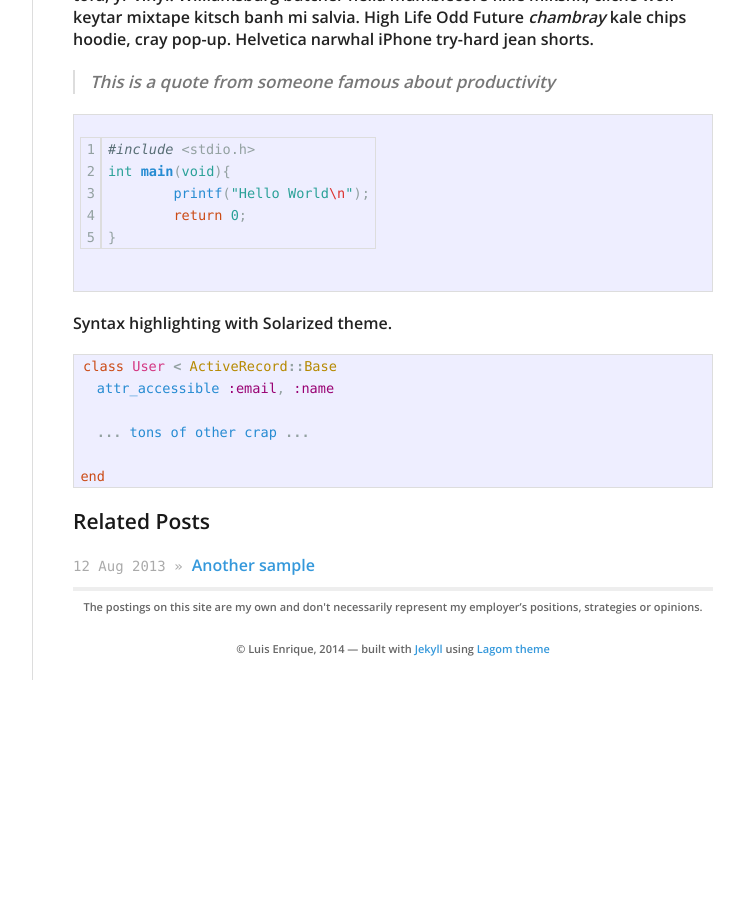
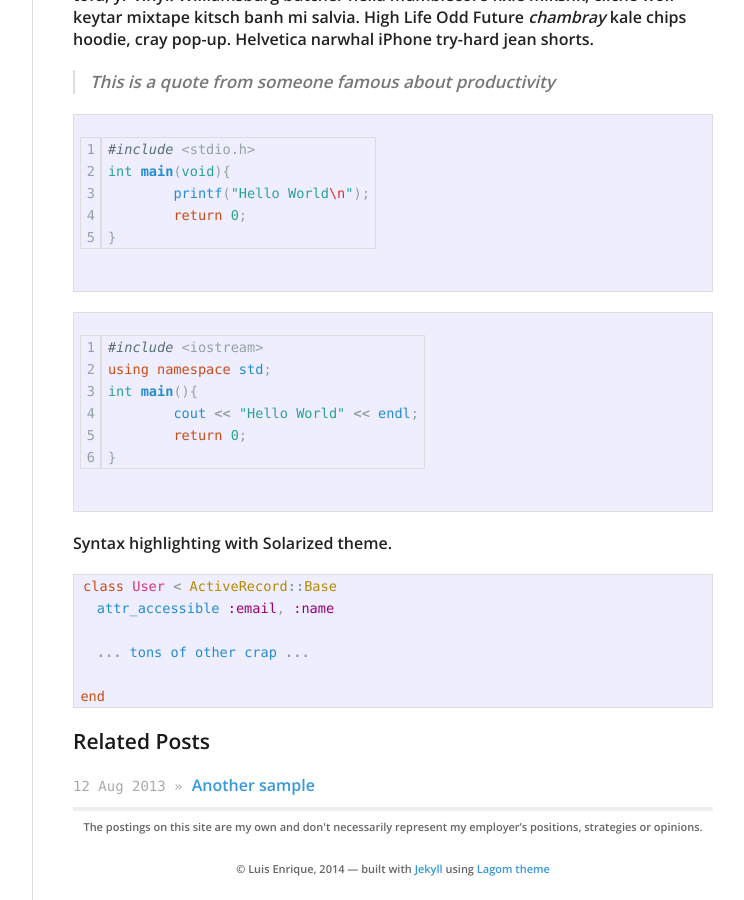
Before and after one commit to LuisGoCas/LuisGoCas.github.io, a Jekyll site: the page built from _posts/2013-08-20-sample-post.md, in a window 1280 px wide and 900 px high, scrolled down 578 px. Shown: the whole window, without its empty margins (378-1122 px from the left). Built offline with Jekyll 4.4.1, drawn with Linux system fonts in a browser that asks for light colours; nearby versions of some CDN libraries; before the commit the page ends 1258 px from its top, so only the background shows below that.

Commit message:
adding c++

```diff
--- a/_posts/2013-08-20-sample-post.md
+++ b/_posts/2013-08-20-sample-post.md
@@ -31,11 +31,24 @@ iPhone try-hard jean shorts.
 > This is a quote from someone famous about productivity
 
 {% highlight c linenos=table %}
+
 #include <stdio.h>
 int main(void){
 	printf("Hello World\n");
 	return 0;
 }
+
+{% endhighlight %}
+
+{% highlight c++ linenos=table %}
+
+#include <iostream>
+using namespace std;
+int main(){
+	cout << "Hello World" << endl;
+	return 0;
+}
+
 {% endhighlight %}
 
 
```
